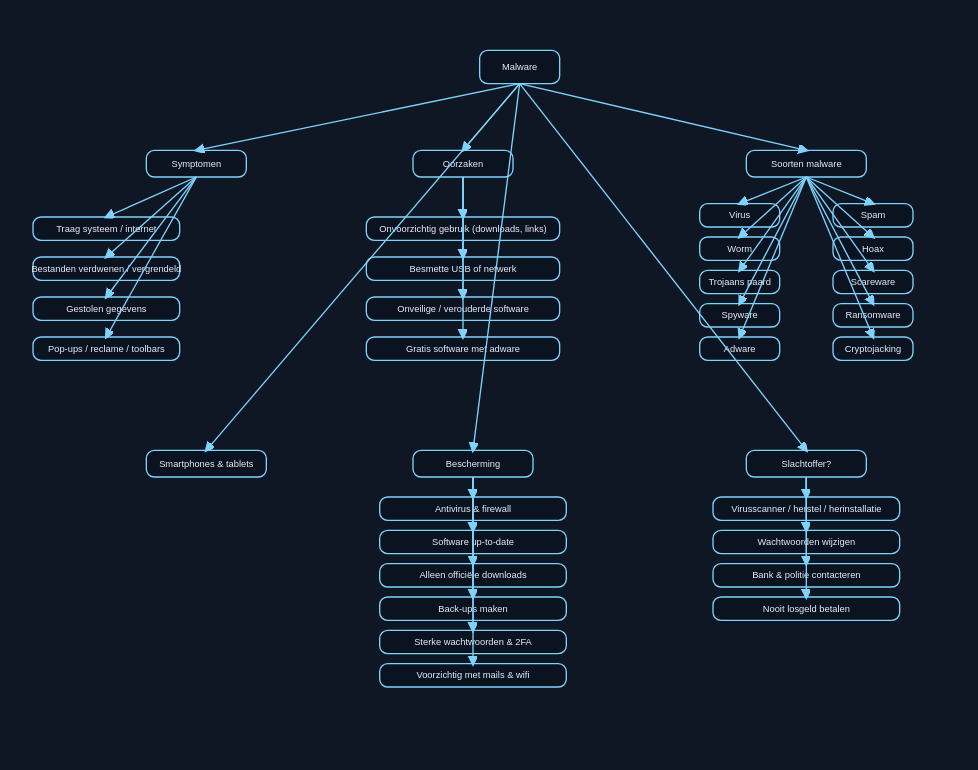
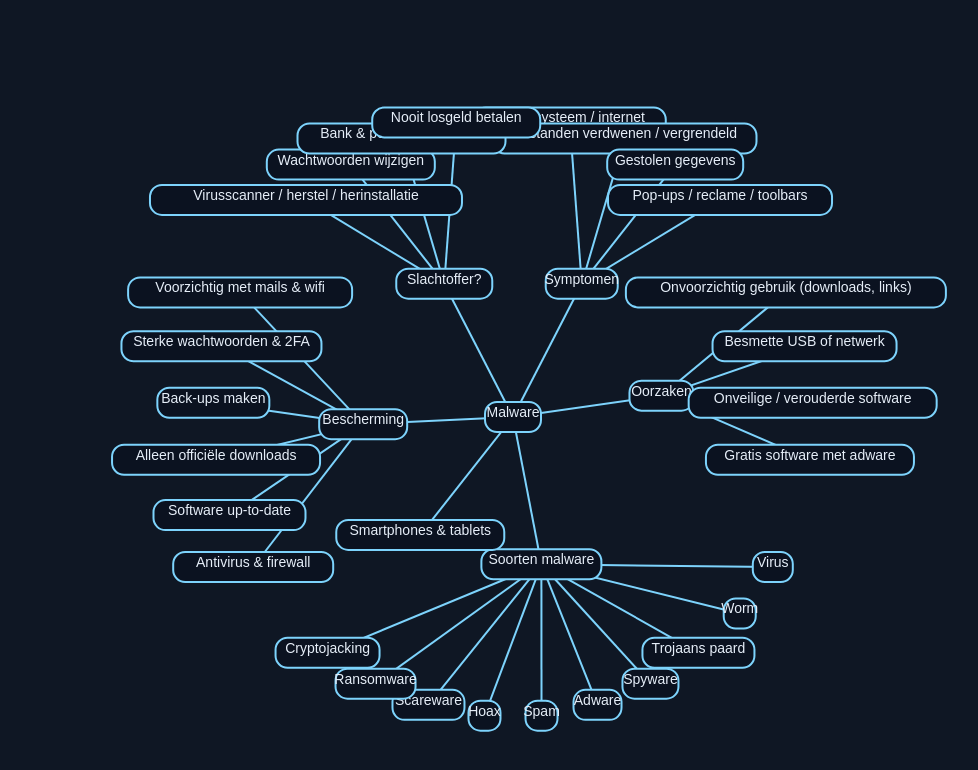
Before and after one commit to boxnburndev-sys/track, a plain HTML site: page index.html in a window 1280 px wide. Shown: the part 60-830 px from the top of the page, without its empty margins (127-1105 px from the left). Drawn offline with nearby package versions, Linux system fonts and the light colour scheme.

Commit message:
Update index.html

```diff
--- a/index.html
+++ b/index.html
@@ -5,122 +5,163 @@
   <meta name="viewport" content="width=device-width,initial-scale=1" />
   <title>Mindmap Malware Informatica</title>
   <style>
-    body{margin:0;font-family:Arial,Helvetica,sans-serif;background:#0f1724;color:#e6eef8;}
-    h1{text-align:center;color:#7dd3fc;margin:20px 0}
-    svg{width:100%;height:100vh;}
-    .node{fill:#0b1220;stroke:#7dd3fc;stroke-width:2px;rx:12;ry:12;}
-    .label{fill:#e6eef8;font-size:14px;text-anchor:middle;font-family:Arial}
-    line, path{stroke:#7dd3fc;stroke-width:2px;marker-end:url(#arrow)}
+    body {
+      margin: 0;
+      font-family: Arial, Helvetica, sans-serif;
+      background: #0f1724;
+      color: #e6eef8;
+    }
+    h1 {
+      text-align: center;
+      color: #7dd3fc;
+      margin: 20px 0;
+    }
+    svg {
+      width: 100%;
+      height: 100vh;
+    }
+    .node rect {
+      fill: #0b1220;
+      stroke: #7dd3fc;
+      stroke-width: 2px;
+      rx: 12;
+      ry: 12;
+    }
+    .label {
+      fill: #e6eef8;
+      font-size: 14px;
+      text-anchor: middle;
+      font-family: Arial;
+      pointer-events: none;
+    }
+    .link {
+      fill: none;
+      stroke: #7dd3fc;
+      stroke-width: 2px;
+      marker-end: url(#arrow);
+    }
   </style>
 </head>
 <body>
   <h1>Mindmap Malware Informatica</h1>
-  <svg viewBox="0 0 1600 1200">
-    <defs>
-      <marker id="arrow" markerWidth="10" markerHeight="10" refX="6" refY="3" orient="auto" markerUnits="strokeWidth">
-        <path d="M0,0 L0,6 L6,3 z" fill="#7dd3fc" />
-      </marker>
-    </defs>
+  <svg></svg>
 
-    <rect x="750" y="50" width="120" height="50" class="node" />
-    <text x="810" y="80" class="label">Malware</text>
+  <script src="https://d3js.org/d3.v7.min.js"></script>
+  <script>
+    const data = {
+      name: "Malware",
+      children: [
+        {
+          name: "Symptomen",
+          children: [
+            { name: "Traag systeem / internet" },
+            { name: "Bestanden verdwenen / vergrendeld" },
+            { name: "Gestolen gegevens" },
+            { name: "Pop-ups / reclame / toolbars" }
+          ]
+        },
+        {
+          name: "Oorzaken",
+          children: [
+            { name: "Onvoorzichtig gebruik (downloads, links)" },
+            { name: "Besmette USB of netwerk" },
+            { name: "Onveilige / verouderde software" },
+            { name: "Gratis software met adware" }
+          ]
+        },
+        {
+          name: "Soorten malware",
+          children: [
+            { name: "Virus" }, { name: "Worm" }, { name: "Trojaans paard" },
+            { name: "Spyware" }, { name: "Adware" }, { name: "Spam" },
+            { name: "Hoax" }, { name: "Scareware" }, { name: "Ransomware" },
+            { name: "Cryptojacking" }
+          ]
+        },
+        {
+          name: "Smartphones & tablets"
+        },
+        {
+          name: "Bescherming",
+          children: [
+            { name: "Antivirus & firewall" },
+            { name: "Software up-to-date" },
+            { name: "Alleen officiële downloads" },
+            { name: "Back-ups maken" },
+            { name: "Sterke wachtwoorden & 2FA" },
+            { name: "Voorzichtig met mails & wifi" }
+          ]
+        },
+        {
+          name: "Slachtoffer?",
+          children: [
+            { name: "Virusscanner / herstel / herinstallatie" },
+            { name: "Wachtwoorden wijzigen" },
+            { name: "Bank & politie contacteren" },
+            { name: "Nooit losgeld betalen" }
+          ]
+        }
+      ]
+    };
 
-    <rect x="250" y="200" width="150" height="40" class="node" />
-    <text x="325" y="225" class="label">Symptomen</text>
-    <line x1="810" y1="100" x2="325" y2="200" />
+    const svg = d3.select("svg"),
+          width = window.innerWidth,
+          height = window.innerHeight;
 
-    <rect x="80" y="300" width="220" height="35" class="node" />
-    <text x="190" y="322" class="label">Traag systeem / internet</text>
-    <line x1="325" y1="240" x2="190" y2="300" />
-    <rect x="80" y="360" width="220" height="35" class="node" />
-    <text x="190" y="382" class="label">Bestanden verdwenen / vergrendeld</text>
-    <line x1="325" y1="240" x2="190" y2="360" />
-    <rect x="80" y="420" width="220" height="35" class="node" />
-    <text x="190" y="442" class="label">Gestolen gegevens</text>
-    <line x1="325" y1="240" x2="190" y2="420" />
-    <rect x="80" y="480" width="220" height="35" class="node" />
-    <text x="190" y="502" class="label">Pop-ups / reclame / toolbars</text>
-    <line x1="325" y1="240" x2="190" y2="480" />
+    // Setup arrow marker
+    svg.append("defs").append("marker")
+      .attr("id", "arrow")
+      .attr("markerWidth", 10)
+      .attr("markerHeight", 10)
+      .attr("refX", 6)
+      .attr("refY", 3)
+      .attr("orient", "auto")
+      .attr("markerUnits", "strokeWidth")
+      .append("path")
+      .attr("d", "M0,0 L0,6 L6,3 z")
+      .attr("fill", "#7dd3fc");
 
-    <rect x="650" y="200" width="150" height="40" class="node" />
-    <text x="725" y="225" class="label">Oorzaken</text>
-    <line x1="810" y1="100" x2="725" y2="200" />
+    // Create radial tree layout
+    const root = d3.hierarchy(data);
+    const treeLayout = d3.tree().size([2 * Math.PI, Math.min(width, height) / 2 - 100]);
+    treeLayout(root);
 
-    <rect x="580" y="300" width="290" height="35" class="node" />
-    <text x="725" y="322" class="label">Onvoorzichtig gebruik (downloads, links)</text>
-    <line x1="725" y1="240" x2="725" y2="300" />
-    <rect x="580" y="360" width="290" height="35" class="node" />
-    <text x="725" y="382" class="label">Besmette USB of netwerk</text>
-    <line x1="725" y1="240" x2="725" y2="360" />
-    <rect x="580" y="420" width="290" height="35" class="node" />
-    <text x="725" y="442" class="label">Onveilige / verouderde software</text>
-    <line x1="725" y1="240" x2="725" y2="420" />
-    <rect x="580" y="480" width="290" height="35" class="node" />
-    <text x="725" y="502" class="label">Gratis software met adware</text>
-    <line x1="725" y1="240" x2="725" y2="480" />
+    // Convert polar coords to cartesian
+    function project(x, y) {
+      const angle = x - Math.PI / 2;
+      return [y * Math.cos(angle) + width / 2, y * Math.sin(angle) + height / 2];
+    }
 
-    <!-- Soorten -->
-    <rect x="1150" y="200" width="180" height="40" class="node" />
-    <text x="1240" y="225" class="label">Soorten malware</text>
-    <line x1="810" y1="100" x2="1240" y2="200" />
+    // Draw links
+    svg.selectAll(".link")
+      .data(root.links())
+      .enter().append("path")
+      .attr("class", "link")
+      .attr("d", d => {
+        const [sx, sy] = project(d.source.x, d.source.y);
+        const [tx, ty] = project(d.target.x, d.target.y);
+        return `M${sx},${sy} L${tx},${ty}`;
+      });
 
-    <rect x="1080" y="280" width="120" height="35" class="node" /><text x="1140" y="302" class="label">Virus</text>
-    <line x1="1240" y1="240" x2="1140" y2="280" />
-    <rect x="1080" y="330" width="120" height="35" class="node" /><text x="1140" y="352" class="label">Worm</text>
-    <line x1="1240" y1="240" x2="1140" y2="330" />
-    <rect x="1080" y="380" width="120" height="35" class="node" /><text x="1140" y="402" class="label">Trojaans paard</text>
-    <line x1="1240" y1="240" x2="1140" y2="380" />
-    <rect x="1080" y="430" width="120" height="35" class="node" /><text x="1140" y="452" class="label">Spyware</text>
-    <line x1="1240" y1="240" x2="1140" y2="430" />
-    <rect x="1080" y="480" width="120" height="35" class="node" /><text x="1140" y="502" class="label">Adware</text>
-    <line x1="1240" y1="240" x2="1140" y2="480" />
-    <rect x="1280" y="280" width="120" height="35" class="node" /><text x="1340" y="302" class="label">Spam</text>
-    <line x1="1240" y1="240" x2="1340" y2="280" />
-    <rect x="1280" y="330" width="120" height="35" class="node" /><text x="1340" y="352" class="label">Hoax</text>
-    <line x1="1240" y1="240" x2="1340" y2="330" />
-    <rect x="1280" y="380" width="120" height="35" class="node" /><text x="1340" y="402" class="label">Scareware</text>
-    <line x1="1240" y1="240" x2="1340" y2="380" />
-    <rect x="1280" y="430" width="120" height="35" class="node" /><text x="1340" y="452" class="label">Ransomware</text>
-    <line x1="1240" y1="240" x2="1340" y2="430" />
-    <rect x="1280" y="480" width="120" height="35" class="node" /><text x="1340" y="502" class="label">Cryptojacking</text>
-    <line x1="1240" y1="240" x2="1340" y2="480" />
+    // Draw nodes
+    const node = svg.selectAll(".node")
+      .data(root.descendants())
+      .enter().append("g")
+      .attr("class", "node")
+      .attr("transform", d => {
+        const [x, y] = project(d.x, d.y);
+        return `translate(${x},${y})`;
+      });
 
-    <!-- Smartphones -->
-    <rect x="250" y="650" width="180" height="40" class="node" />
-    <text x="340" y="675" class="label">Smartphones & tablets</text>
-    <line x1="810" y1="100" x2="340" y2="650" />
+    node.append("rect")
+      .attr("x", d => -(d.data.name.length * 4))
+      .attr("y", -15)
+      .attr("width", d => d.data.name.length * 8)
+      .attr("height", 30);
 
-    <!-- Bescherming -->
-    <rect x="650" y="650" width="180" height="40" class="node" />
-    <text x="740" y="675" class="label">Bescherming</text>
-    <line x1="810" y1="100" x2="740" y2="650" />
-
-    <rect x="600" y="720" width="280" height="35" class="node" /><text x="740" y="742" class="label">Antivirus & firewall</text>
-    <line x1="740" y1="690" x2="740" y2="720" />
-    <rect x="600" y="770" width="280" height="35" class="node" /><text x="740" y="792" class="label">Software up-to-date</text>
-    <line x1="740" y1="690" x2="740" y2="770" />
-    <rect x="600" y="820" width="280" height="35" class="node" /><text x="740" y="842" class="label">Alleen officiële downloads</text>
-    <line x1="740" y1="690" x2="740" y2="820" />
-    <rect x="600" y="870" width="280" height="35" class="node" /><text x="740" y="892" class="label">Back-ups maken</text>
-    <line x1="740" y1="690" x2="740" y2="870" />
-    <rect x="600" y="920" width="280" height="35" class="node" /><text x="740" y="942" class="label">Sterke wachtwoorden & 2FA</text>
-    <line x1="740" y1="690" x2="740" y2="920" />
-    <rect x="600" y="970" width="280" height="35" class="node" /><text x="740" y="992" class="label">Voorzichtig met mails & wifi</text>
-    <line x1="740" y1="690" x2="740" y2="970" />
-
-    <!-- Slachtoffer -->
-    <rect x="1150" y="650" width="180" height="40" class="node" />
-    <text x="1240" y="675" class="label">Slachtoffer?</text>
-    <line x1="810" y1="100" x2="1240" y2="650" />
-
-    <rect x="1100" y="720" width="280" height="35" class="node" /><text x="1240" y="742" class="label">Virusscanner / herstel / herinstallatie</text>
-    <line x1="1240" y1="690" x2="1240" y2="720" />
-    <rect x="1100" y="770" width="280" height="35" class="node" /><text x="1240" y="792" class="label">Wachtwoorden wijzigen</text>
-    <line x1="1240" y1="690" x2="1240" y2="770" />
-    <rect x="1100" y="820" width="280" height="35" class="node" /><text x="1240" y="842" class="label">Bank & politie contacteren</text>
-    <line x1="1240" y1="690" x2="1240" y2="820" />
-    <rect x="1100" y="870" width="280" height="35" class="node" /><text x="1240" y="892" class="label">Nooit losgeld betalen</text>
-    <line x1="1240" y1="690" x2="1240" y2="870" />
-  </svg>
+    node.append("text")
+      .attr("class", "label")
+      .text(d => d.data.name);
+  </script>
 </body>
 </html>
```
